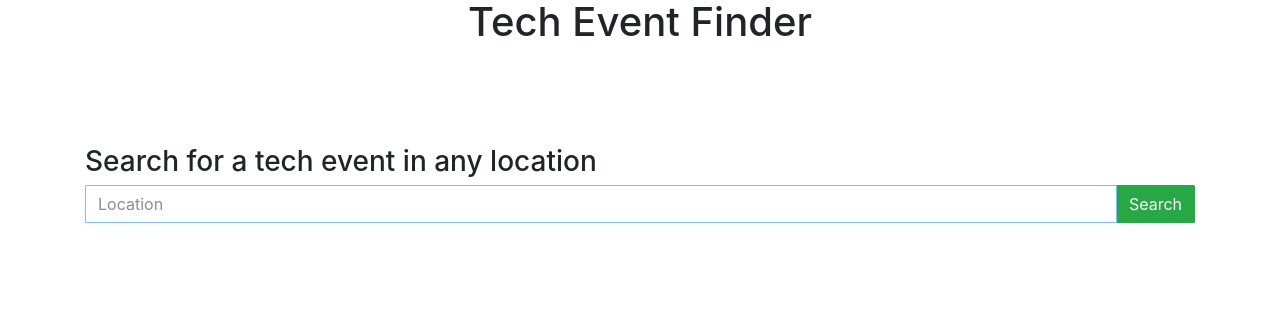
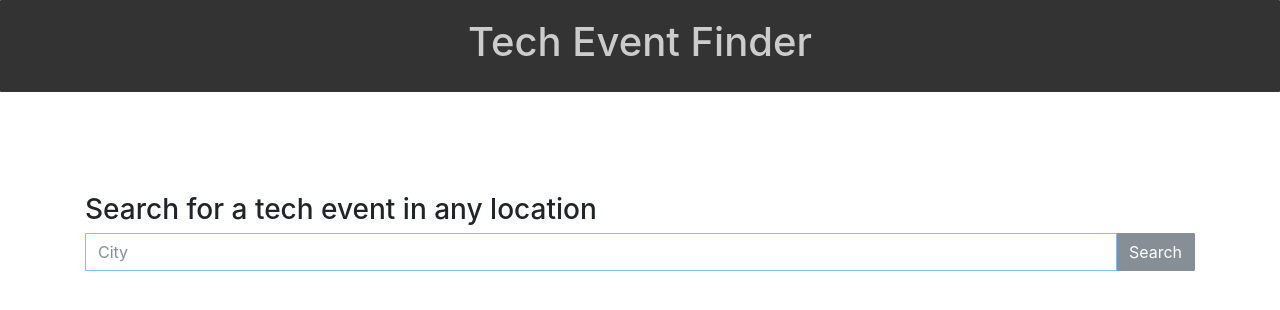
Before and after one commit to jorellana28/hackathon2, a website: page public/index.html in a window 1280 px wide. Drawn offline with nearby package versions, Linux system fonts and the light colour scheme.

Commit message:
added style and fixed results msg not populating

```diff
--- a/public/css/style.css
+++ b/public/css/style.css
@@ -64,3 +64,13 @@ img {
   border-style:;
   border-radius: 15px 50px:
 }
+
+div#fixedheader {
+  position:relative;
+  top:0px;
+  left:0px;
+  width:100%;
+  color:#CCC;
+  background:#333;
+  padding:20px;
+}
--- a/public/index.html
+++ b/public/index.html
@@ -24,7 +24,7 @@
   </head>
 
   <body>
-    <div class="page-header">
+    <div id="fixedheader" class="page-header">
       <h1 class="heading">Tech Event Finder</h1>
     </div>
     <div class="container" id="information" style="margin-top: 8%;">
@@ -33,9 +33,9 @@
       <form role="form" id="search-form">
         <div class="form-group">
           <div class="input-group">
-            <input id="query" class="form-control" type="text" name="search" placeholder="Location" required/>
+            <input id="query" class="form-control" type="text" name="search" placeholder="City" required/>
             <span class="input-group-btn">
-            <button id="searchbutton" class="btn btn-success" type="submit">
+            <button id="searchbutton" class="btn btn-secondary" type="submit">
             <i class="glyphicon glyphicon-search" aria-hidden="true"></i>Search</button>
             </span>
           </div>
--- a/public/js/eventBriteScript.js
+++ b/public/js/eventBriteScript.js
@@ -10,8 +10,9 @@ form.reset();
 function action () {
   document.getElementById('searchbutton').addEventListener('click', function(event) {
 
-    if (document.getElementById("listContent"));
+    if (document.getElementById("listContent")) {
       document.getElementById("listContent").remove();
+    }
 
     var req = new XMLHttpRequest();
 
@@ -21,9 +22,7 @@ function action () {
     var sort = 'date';
     var url = "https://www.eventbriteapi.com/v3/events/search/?q=" + category + "&sort_by=" + sort + "&location.address=" + location + "&location.within=" + distance + "&token=" + apiKey;
 
-    document.getElementById('searchbutton').addEventListener("click", function(){
     document.getElementById("resultsMssg").innerHTML = "Events in " + "'" + location + "'";
-    });
 
     req.open('GET', url, true);
 
```
Also changed, not shown: 1 other file.
